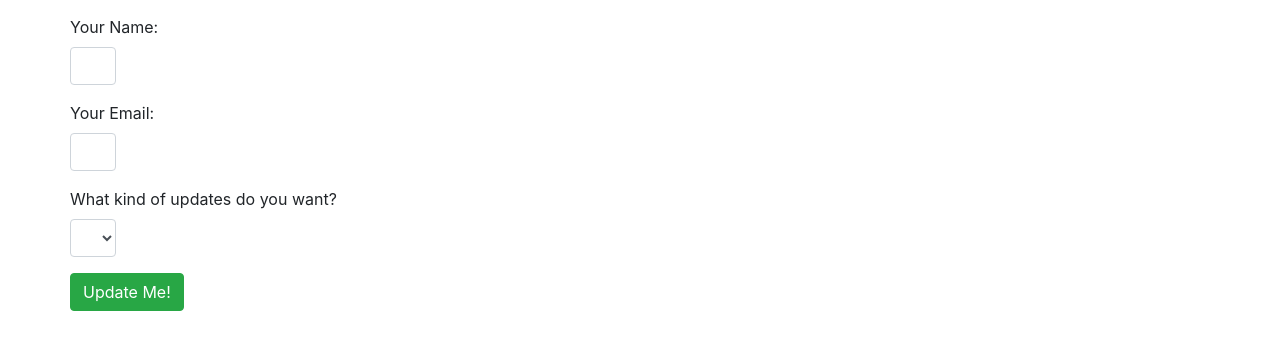
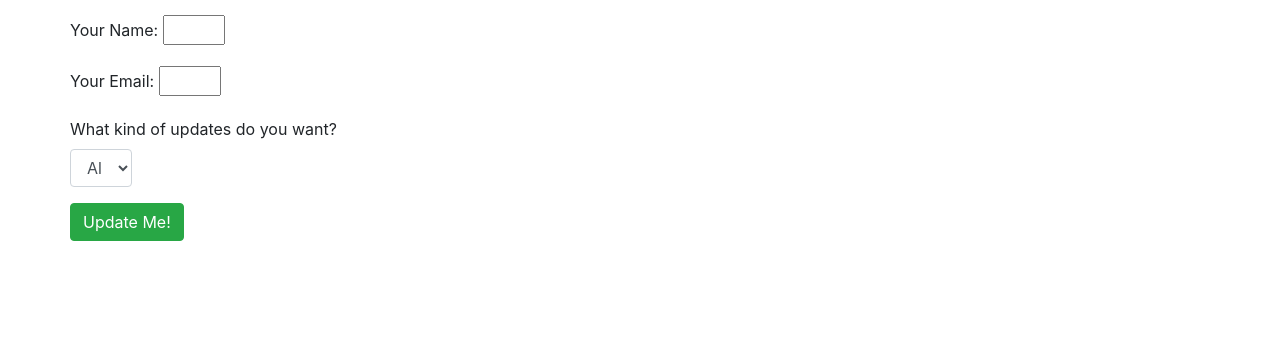
Before and after one commit to NoahSoho/JPJourney, a plain HTML site: page update.html in a window 1280 px wide. Shown: the part 111-460 px from the top of the page. Drawn offline with nearby package versions, Linux system fonts and the light colour scheme.

Commit message:
Update update.html

```diff
--- a/update.html
+++ b/update.html
@@ -29,13 +29,13 @@
             <div>
                 <div class="form-group">
                     <label for="updateName">Your Name:</label>
-                    <input type="text" class="form-control col-lg-2 col-sm-6" id="updateName">
+                    <input type="text" class="col-lg-2 col-sm-6" id="updateName">
                 </div>
             </div>
             <div>
                 <div class="form-group">
                     <label for="updateEmail">Your Email:</label>
-                    <input type="email" class="form-control col-lg-2 col-sm-6" id="updateEmail">
+                    <input type="email" class="col-lg-2 col-sm-6" id="updateEmail">
                 </div>
             </div>
             <div class="form-group">
```
